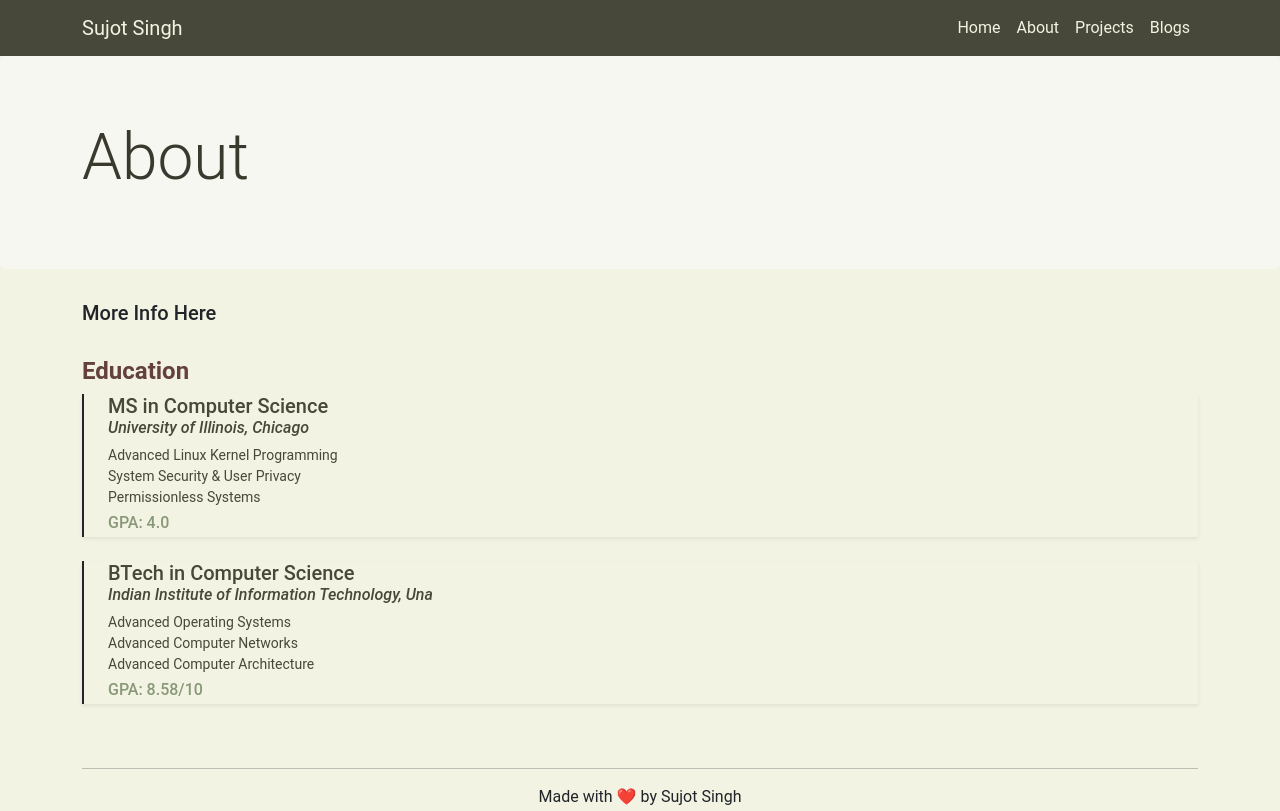
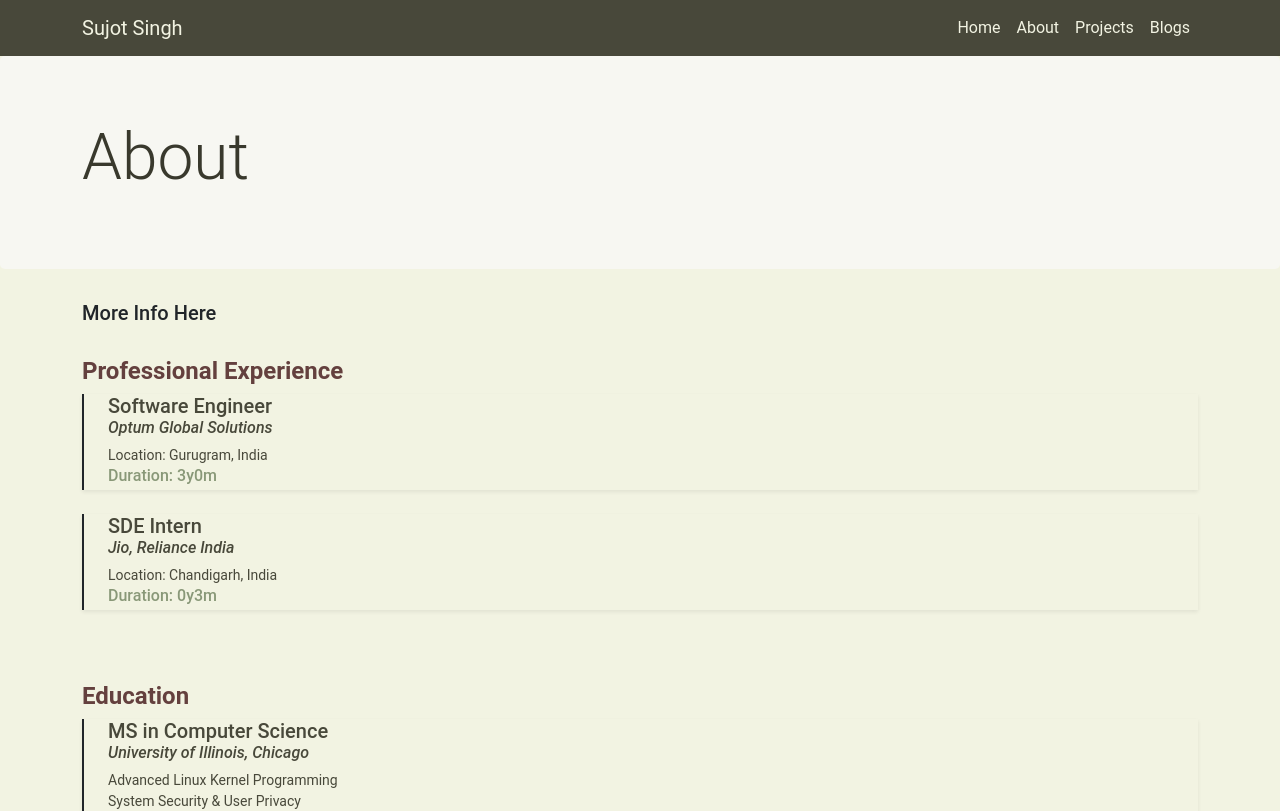
Before and after one commit to 3xcess/3xcess.github.io, a React (Vite) app: page /about in a window 1280 px wide. Shown: the top 811 px of the page. Built offline with nearby package versions, Linux system fonts and the light colour scheme.

Commit message:
Initial Work Ex commit
Basic Info, undecided on formatting

```diff
--- a/src/Pages/About.jsx
+++ b/src/Pages/About.jsx
@@ -2,11 +2,13 @@ import Footer from "../Commons/Footer"
 import Header from "../Commons/Header"
 import Info from "./Resources/info/Info"
 import Edu from "./Resources/info/Edu"
+import Exp from "./Resources/info/Exp"
 
 const About = () => {
   return (<>
             <Header />
             <Info />
+            <Exp />
             <Edu />
             <Footer />
           </>
--- /dev/null
+++ b/src/Pages/Resources/info/Exp.jsx
@@ -0,0 +1,37 @@
+const Exp = () => {
+  return (
+    <>
+    <div className="container py-4">
+        <h4 style={{color:"#64403E"}}><b>Professional Experience</b></h4>
+
+        <div className="border-start border-2 border-dark shadow-sm ps-4">
+            <div className="mb-4 position-relative">
+                <b><h5 style={{ color: "#48483A", margin:"0" }}>Software Engineer</h5></b>
+                <h6 style={{ color: "#48483A" }}><i>Optum Global Solutions</i></h6>
+                <p style={{ color: "#48483A", fontSize: "14px", margin:"0" }}>
+                    Location: Gurugram, India<br></br>
+                </p>
+
+                <h6 style={{paddingBottom: "5px", color: "#899878"}}>Duration: 3y0m</h6>
+
+            </div>
+        </div>
+
+        <div className="border-start border-2 border-dark shadow-sm ps-4">
+            <div className="mb-4 position-relative">
+                <b><h5 style={{ color: "#48483A", margin:"0" }}>SDE Intern</h5></b>
+                <h6 style={{ color: "#48483A" }}><i>Jio, Reliance India</i></h6>
+                <p style={{ color: "#48483A", fontSize: "14px", margin:"0" }}>
+                    Location: Chandigarh, India<br></br>
+                </p>
+
+                <h6 style={{paddingBottom: "5px", color: "#899878"}}>Duration: 0y3m</h6>
+
+            </div>
+        </div>
+    </div>
+    </>
+  )
+}
+
+export default Exp
```
